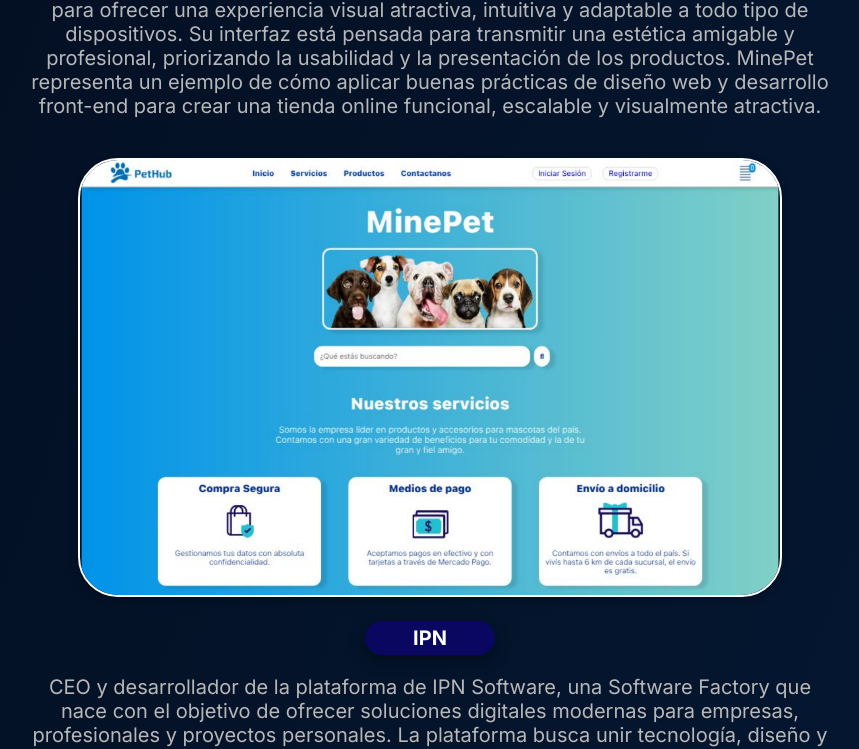
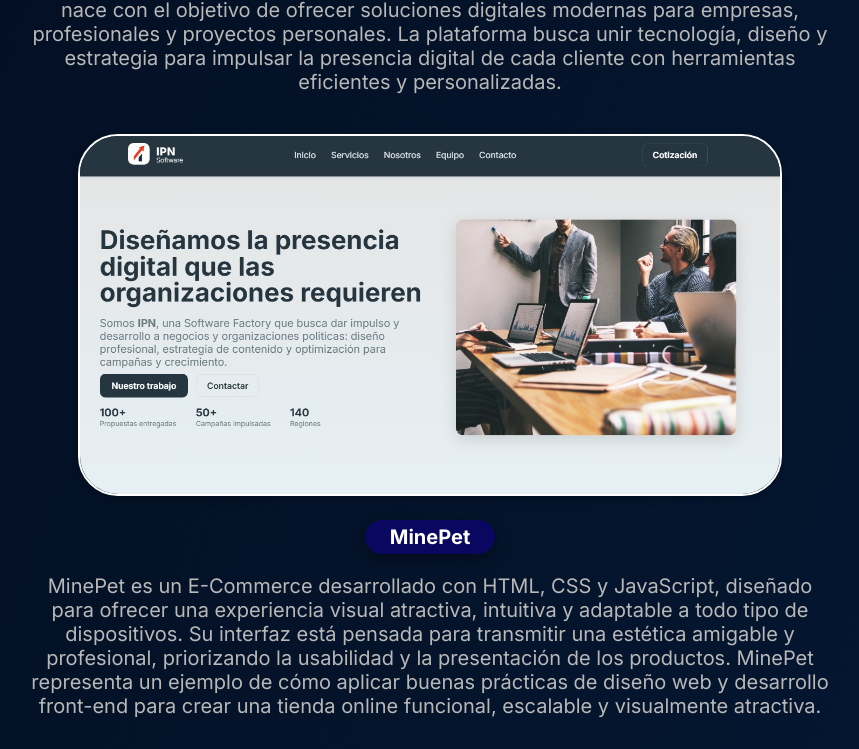
Before and after one commit to lautyrobles/Portfolio, a React (Vite) app: page / in a window 1280 px wide. Shown: the part 1489-2238 px from the top of the page, without its empty margins (210-1069 px from the left). Built offline with nearby package versions, Linux system fonts and the light colour scheme; a web font is replaced by a local one.

Commit message:
update/ipn-whouse

```diff
--- a/src/components/sections/Proyects/Proyects.jsx
+++ b/src/components/sections/Proyects/Proyects.jsx
@@ -31,8 +31,8 @@
       <h1 data-aos='fade-in' className='proyects-main-title'>{t("myProyects")}</h1>
        <div className='section-container'>
 
+      <WorkHouse/>
       <MinePet/>
-      <WorkHouse/>
 
        </div>
 
```
